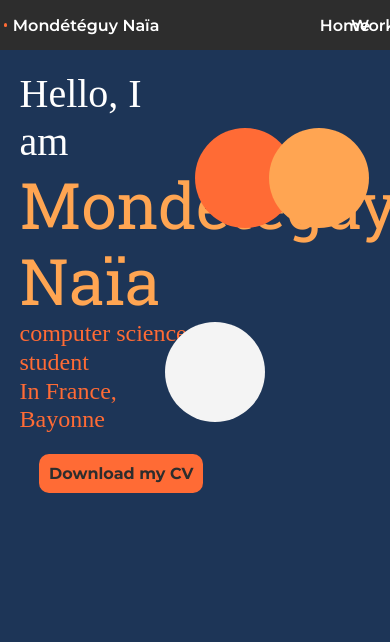
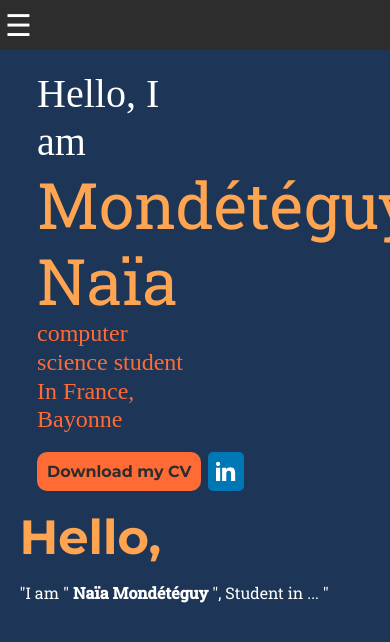
Before and after one commit to naiaMonde/Portfolio, a plain HTML site: page index.html in a window 390 px wide. Shown: the top 642 px of the page. Drawn offline with Linux system fonts and the light colour scheme.

Commit message:
Début de page respncive, début de menu hamberger

```diff
--- a/index.html
+++ b/index.html
@@ -12,14 +12,19 @@
     <link rel="preconnect" href="https://fonts.gstatic.com" crossorigin>
     <link href="https://fonts.googleapis.com/css2?family=Montserrat:wght@600;700&family=Roboto+Slab:wght@400;500&display=swap" rel="stylesheet">
 
-    <title>Home</title>
+    <title>Mondétéguy Naïa Portfolio</title>
 </head>
 <body>
     <header>
-        <span class = "rond" id="header_rond_index"></span>
+        <span class="rond" id="header_rond_index"></span>
         <a href="description.html" class="header_Titre" id="header_nom">Mondétéguy Naïa</a>
-        <a href="index.html" class="header_Titre">Home</a>
-        <a href="travaux.html" class="header_Titre">Work</a>
+
+        <!-- Liens du menu -->
+            <a href="index.html" class="header_Titre">Home</a>
+                   <!-- Bouton hamburger -->
+                <a href="travaux.html" class="header_Titre">Work</a>
+                <div class="hamburger" onclick="toggleMenu()">&#9776;</div>
+
     </header>
 
     <main>
@@ -38,9 +43,28 @@
         </div>
         <div class="div_liens_personels_index">
             <div class="div_download_button_index">
-                <a href="image/CV  Mondétéguy Naïa.pdf" download="Mondeteguy_Naïa_cv.png">Download my CV</a>
+                <a href="image/Cv_anglais .pdf" download="Cv_aMondtéguy_Naïa.pdf">Download my CV</a>
             </div>
+            <a class="bouton_linkedin" href="https://www.linkedin.com/in/naïa-mondétéguy-34395632b">
+                <!-- Logo LinkedIn -->
+                <svg xmlns="http://www.w3.org/2000/svg" width="20" height="20" fill="white" viewBox="0 0 24 24">
+                    <path d="M4.98 3.5C4.98 4.88 3.87 6 2.5 6S0 4.88 0 3.5 1.12 1 2.5 1s2.48 1.12 2.48 2.5zM0 8h5v16H0V8zm7.5 0h4.78v2.16h.07c.66-1.25 2.28-2.57 4.7-2.57 5.02 0 5.95 3.3 5.95 7.58V24h-5v-7.92c0-1.89-.03-4.32-2.63-4.32-2.64 0-3.04 2.06-3.04 4.18V24h-5V8z"/>
+                </svg>
+            </a>
         </div>
+        <div class ="siv_about_me_index">
+            <h3>Hello,</h3>
+            <p>
+                "I am "
+                <strong>Naïa Mondétéguy</strong>
+                ", Student in ... "
+            </p>
+
+        </div>
+
+
+
+
     </main>
 
 </body>
--- a/style.css
+++ b/style.css
@@ -13,6 +13,10 @@ body {
   color: var(--white);
   font-family: 'Montserrat', sans-serif;
   margin: 0; /* Supprime les marges par défaut */
+}
+
+main{
+  margin: 5% 5%;
 }
 
 .rond{
@@ -45,17 +49,34 @@ header{
     background-color: var(--dark);
 }
 
-
 .header_Titre{
     display: inline-block; /* le lien s’adapte seulement au texte */
     justify-self: start; /* évite de remplir toute la colonne */
     text-decoration: none; /* Enlève le soulignement par défaut */
     color: var(--white);
-    text-align: center;
+}
+
+header a[href="index.html"],
+header a[href="travaux.html"] {
+  justify-self: end;  /* colle à droite */
+  text-align: right;  /* si le texte doit être aligné */
+}
+
+header div {
+  display: flex;
+  justify-content: space-between;
+  align-items: center;
 }
 
 #header_nom{
     margin-left: 5px;
+}
+
+.hamburger {
+    display: none;
+    font-size: 30px;
+    cursor: pointer;
+    color: white;
 }
 
 #main_div_conteneur_titre_graphique_index{
@@ -65,7 +86,6 @@ header{
 }
 
 #main_div_titre_index{
-    margin-top: 10%;
     margin-left: 10%;
     line-height: 1.2;         /* espace entre les lignes */
 }
@@ -114,15 +134,17 @@ h5.text_main_div_titre_index{
   margin-top: 90px;
 }
 
+.div_liens_personels_index{
+  display: flex;
+}
 
 .div_download_button_index{
   background-color: var(--primary);
   justify-self: start; /* évite de remplir toute la colonne */
   padding: 10px;
-  margin-left: 10%;
+  margin-left: 5%;
   margin-top: 5%;
   border-radius: 10px;
-
 }
 
 .div_download_button_index > a{
@@ -130,5 +152,57 @@ h5.text_main_div_titre_index{
   color: var(--dark);
   font-weight: bold;
   justify-content: center;
+}
+
+.bouton_linkedin{
+    display: inline-flex;
+    align-items: center;
+    background-color: #0077B5;
+    color: white;
+    padding: 8px 8px ;
+    margin-top: 5%;
+    margin-left: 2%;
+    text-decoration: none;
+    border-radius: 5px;
+    font-family: Arial, sans-serif;
+    font-weight: bold;
+}
+
+.siv_about_me_index{
+  margin-top: 5%;
+}
+
+.siv_about_me_index > h3{
+  margin: 0;   /* supprime toutes les marges */
+  margin-top: 5%;
+  font-size: 300% ;
 
 }
+
+.siv_about_me_index > p{
+
+}
+
+/* Tout écran de moins de 768px */
+@media (max-width: 768px) {
+
+  #main_div_rond_1_index,
+  #main_div_rond_2_index,
+  #main_div_rond_3_index {
+    display: none;
+  }
+
+    .header_Titre {
+        display: none;
+    }
+
+    #header_rond_index{
+      display: none;
+    }
+
+    .hamburger {
+        display: block; /* afficher le bouton */
+        margin-left: 5px;
+    }
+
+}
```
Also changed, not shown: 2 other files.
